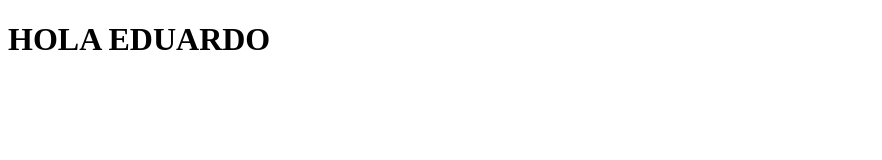
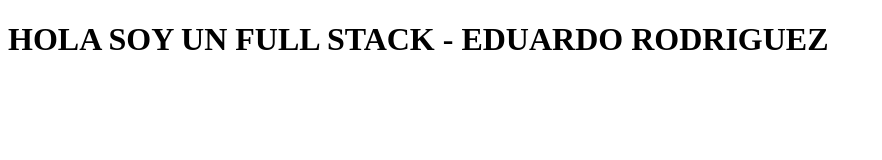
Before and after one commit to edu-rodrizcode/practica-git, a plain HTML site: page index.html in a window 1280 px wide. Shown: the whole page, without its empty margins (0-882 px from the left). Drawn offline with Linux system fonts and the light colour scheme.

Commit message:
Actualización del mensaje h1 en index.html

```diff
--- a/index.html
+++ b/index.html
@@ -6,6 +6,6 @@
     <title>Document</title>
 </head>
 <body>
-    <h1>HOLA EDUARDO</h1>
+    <h1>HOLA SOY UN FULL STACK - EDUARDO RODRIGUEZ</h1>
 </body>
 </html>
```
